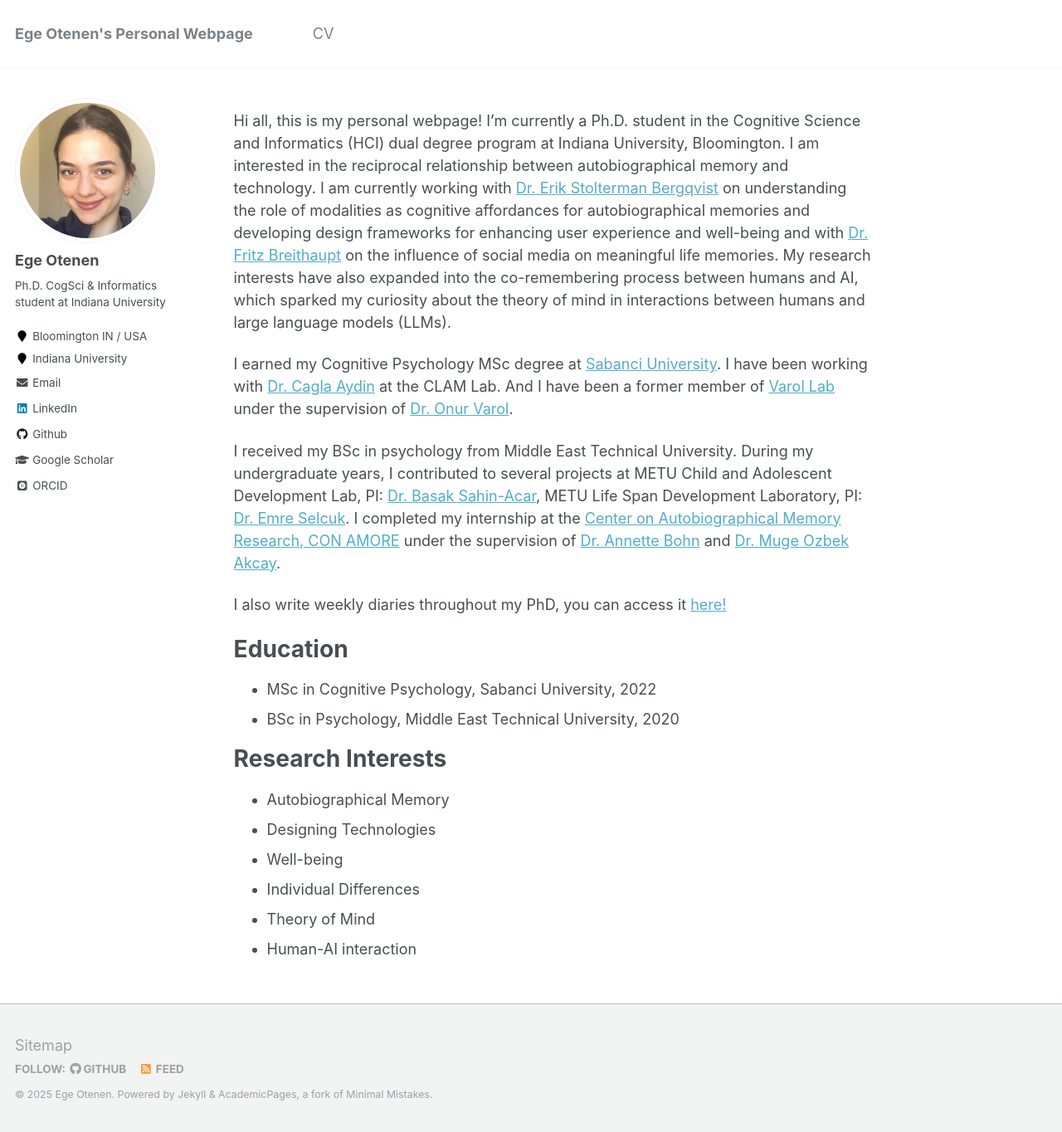
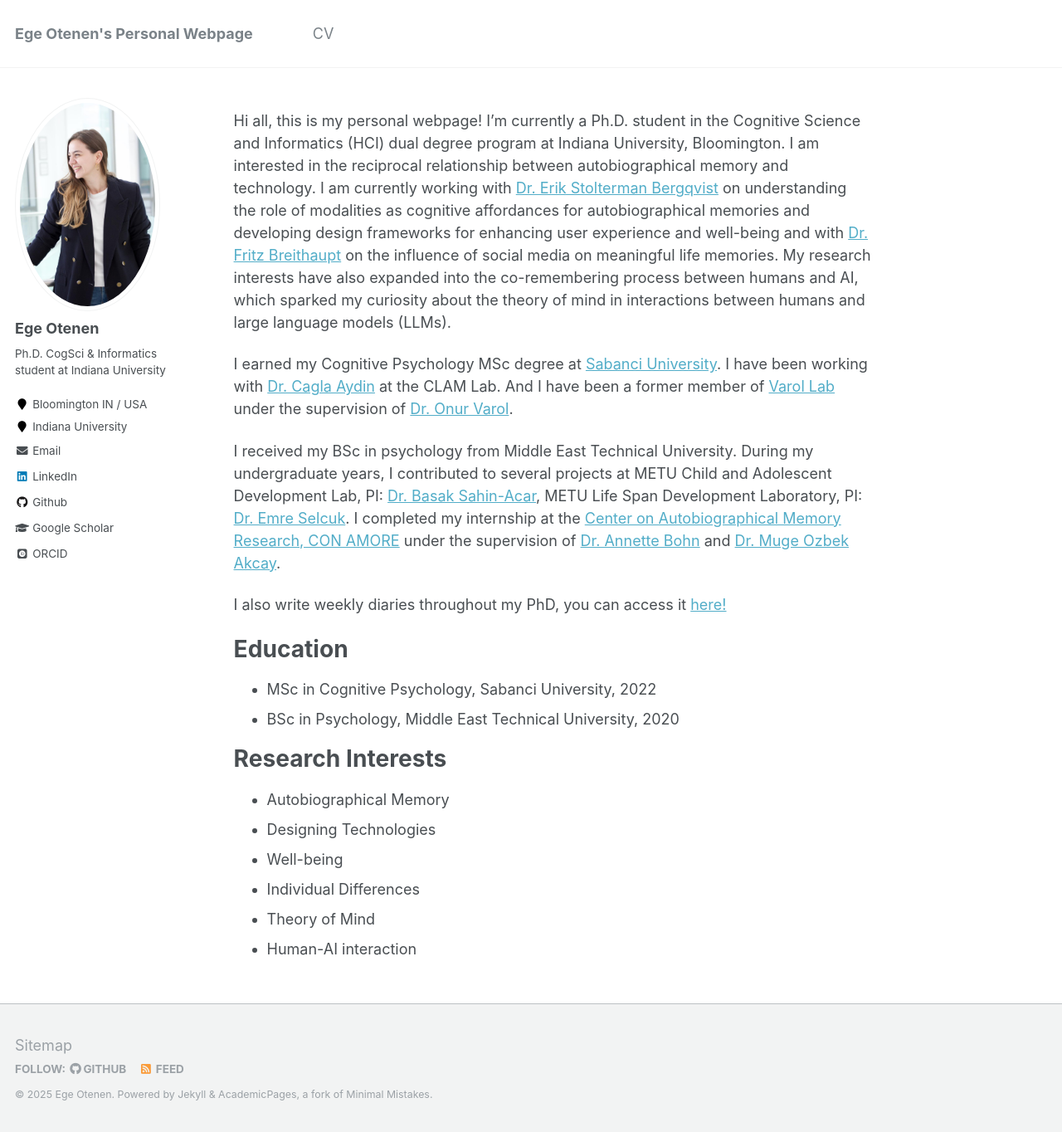
Before and after one commit to egeotenen/egeotenen.github.io, a Jekyll site: the page built from _pages/about.md, in a window 1280 px wide and 1364 px high. Shown: the whole window at 83% size. Built offline with Jekyll 4.4.1, drawn with Linux system fonts in a browser that asks for light colours; some web fonts are replaced.

Commit message:
change picture

```diff
--- a/_config.yml
+++ b/_config.yml
@@ -81,7 +81,8 @@ analytics:
 # Site Author
 author:
   name             : "Ege Otenen"
-  avatar           : "https://raw.githubusercontent.com/egeotenen/egeotenen.github.io/master/images/ege.jpg"
+  avatar           : "https://raw.githubusercontent.com/egeotenen/egeotenen.github.io/master/images/ege.jpeg"
+
   bio              : "Ph.D. CogSci & Informatics student at Indiana University "
   location         : "Bloomington IN / USA "
   employer         : "Indiana University"
```
